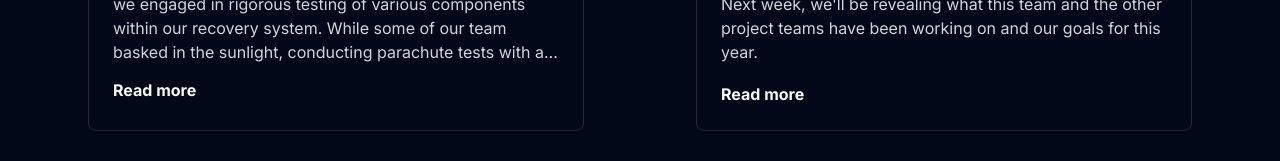
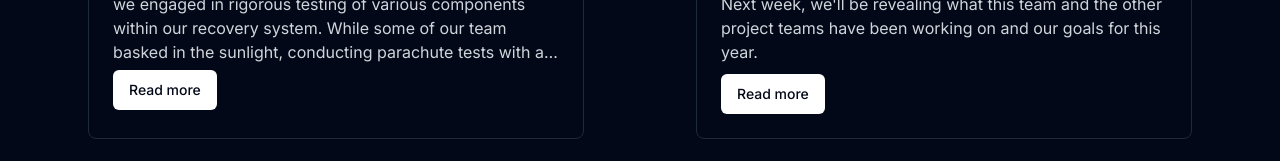
Before and after one commit to ULAS-HiPR/website, a Next.js app: page /blog in a window 1280 px wide. Shown: the part 601-762 px from the top of the page. Built offline with nearby package versions, Linux system fonts and the light colour scheme.

Commit message:
updating buttons on blog post page

```diff
--- a/app/(pages)/blog/posts.tsx
+++ b/app/(pages)/blog/posts.tsx
@@ -51,8 +51,10 @@ function BlogPost({ post }: { post: Post }) {
             dangerouslySetInnerHTML={{ __html: marked(post.content, {}) }}
           />
         </div>
-        <Link className="w-full font-bold pt-2" href={`/blog/${post.filename}`}>
+        <Link  href={`/blog/${post.filename}`}>
+          <Button className="bg-white text-background" >
           Read more
+          </Button>
         </Link>
       </CardHeader>
     </Card>
```
